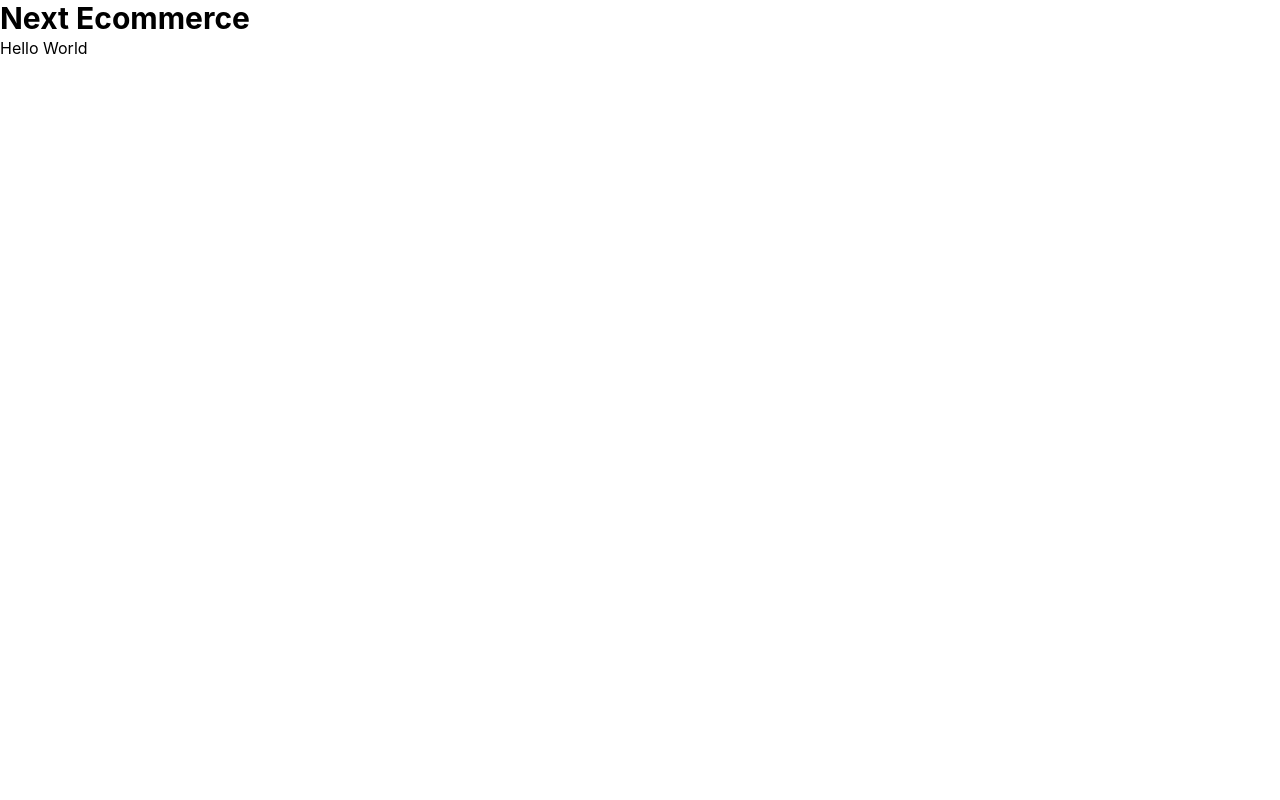
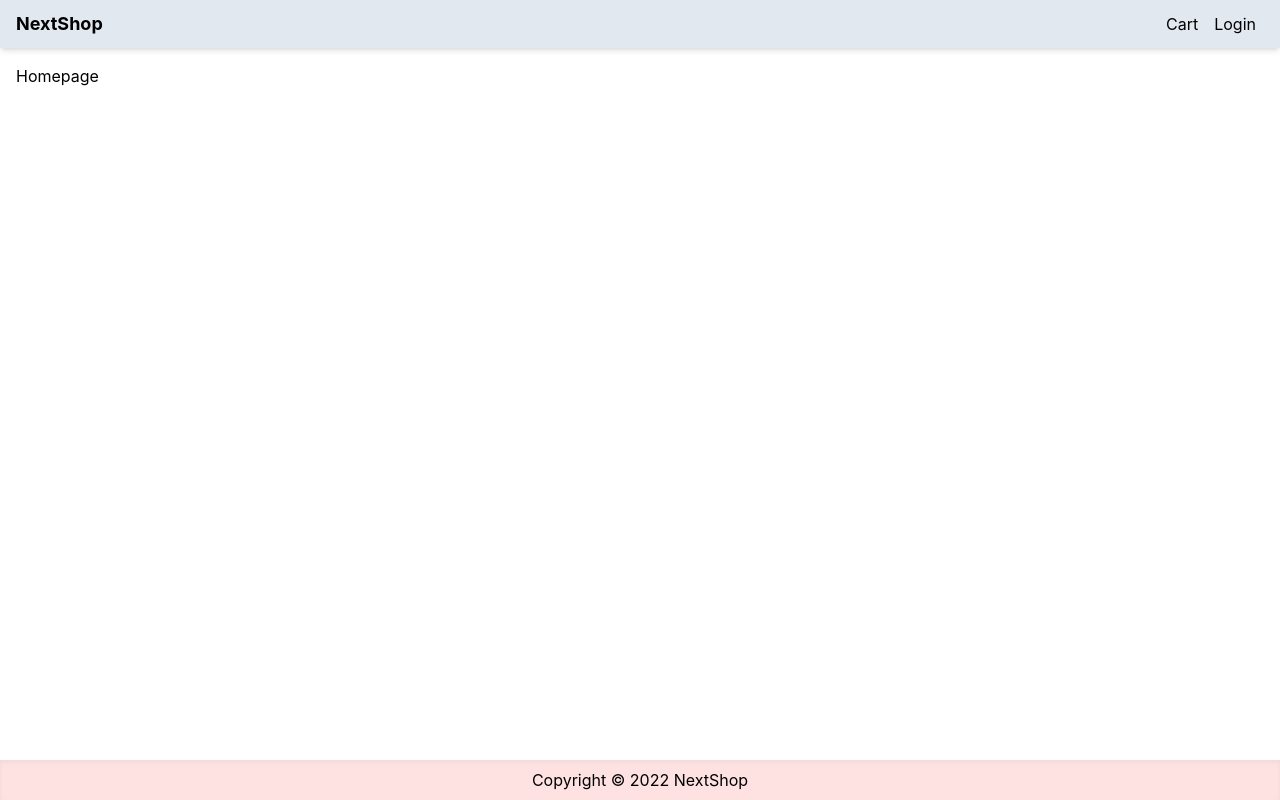
Before and after one commit to lbcsultan/next-ecommerce, a Next.js app: page / in a window 1280 px wide. Built offline with nearby package versions, Linux system fonts and the light colour scheme.

Commit message:
2-Layout

```diff
--- /dev/null
+++ b/components/Layout.js
@@ -0,0 +1,35 @@
+import Head from 'next/head'
+import Link from 'next/link'
+
+export default function Layout({ title, children }) {
+  return (
+    <>
+      <Head>
+        <title>{title ? title + ' - NextShop' : 'NextShop'}</title>
+        <meta name="description" content="Nextjs Ecommerce" />
+        <link rel="icon" href="/favicon.ico" />
+      </Head>
+      <div className="flex min-h-screen flex-col justify-between">
+        <header>
+          <nav className="flex h-12 items-center px-4 justify-between shadow-md bg-slate-200">
+            <Link href="/">
+              <a className="text-lg font-bold">NextShop</a>
+            </Link>
+            <div>
+              <Link href="/cart">
+                <a className="p-2">Cart</a>
+              </Link>
+              <Link href="/login">
+                <a className="p-2">Login</a>
+              </Link>
+            </div>
+          </nav>
+        </header>
+        <main className="container m-auto mt-4 px-4">{children}</main>
+        <footer className="flex h-10 justify-center items-center shadow-inner bg-red-100">
+          <p>Copyright &copy; 2022 NextShop</p>
+        </footer>
+      </div>
+    </>
+  )
+}
--- a/pages/index.js
+++ b/pages/index.js
@@ -1,16 +1,5 @@
-import Head from 'next/head'
+import Layout from '../components/Layout'
 
 export default function Home() {
-  return (
-    <div>
-      <Head>
-        <title>Create Next App</title>
-        <meta name='description' content='Generated by create next app' />
-        <link rel='icon' href='/favicon.ico' />
-      </Head>
-
-      <h1 className='text-3xl font-bold'> Next Ecommerce</h1>
-      <p> Hello World </p>
-    </div>
-  )
+  return <Layout title='Home'>Homepage</Layout>
 }
```
Also changed, not shown: .eslintrc.json.
